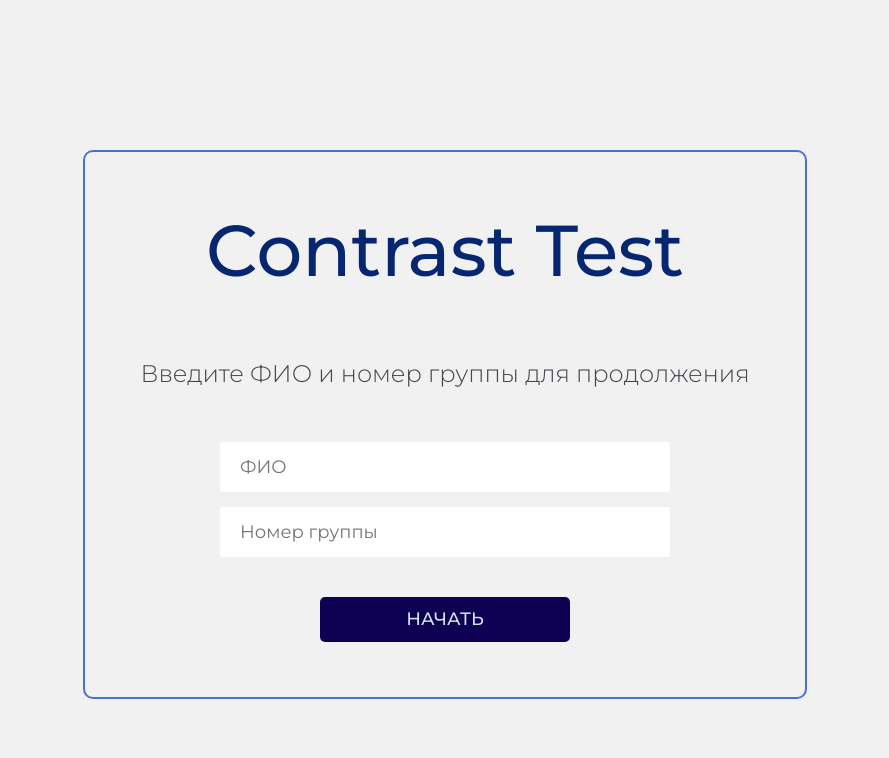
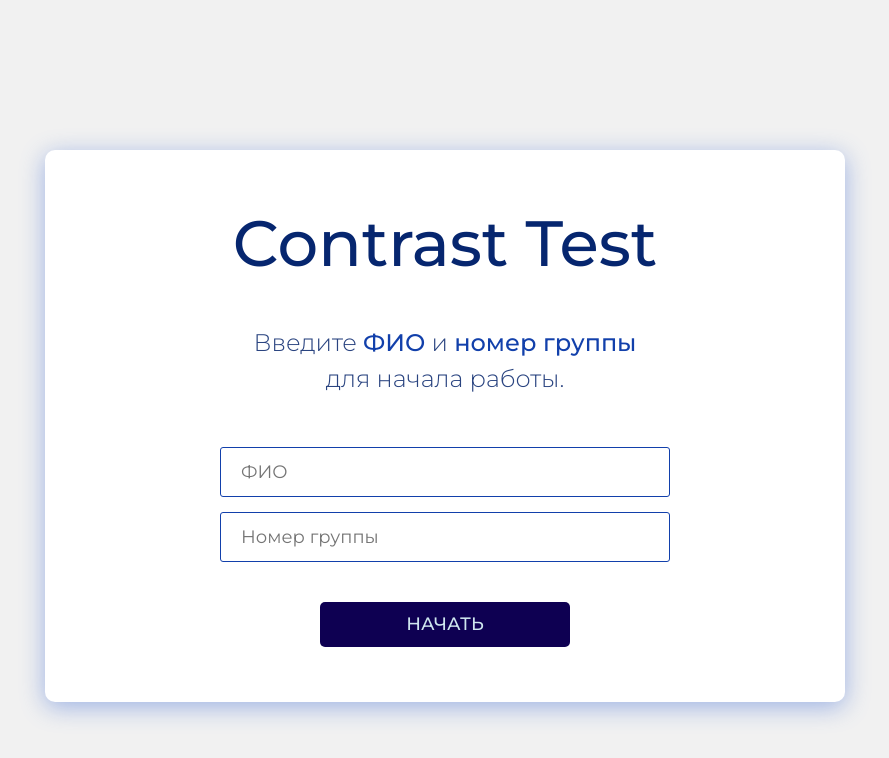
Before and after one commit to GaifullinDamir/contrast-test-app, a React (Create React App) app: page / in a window 1280 px wide. Shown: the top 758 px of the page, without its empty margins (195-1084 px from the left). Built offline with nearby package versions, Linux system fonts and the light colour scheme.

Commit message:
Завершил работу на StartPage

```diff
--- a/src/pages/StartPage/StartPage.js
+++ b/src/pages/StartPage/StartPage.js
@@ -6,7 +6,7 @@ const StartPage = () => {
       <div className='container'>
         <div className='start-page__wrapper'>
           <h1 className='header'>Contrast Test</h1>
-          <div className='descr'>Введите ФИО и номер группы для продолжения</div>
+          <div className='descr'>Введите <span>ФИО</span> и <span>номер группы</span> <br/> для начала работы.</div>
           <form className='start-page__form'>
             <input className='input' required type='text' placeholder='ФИО'/>
             <input className='input' required type='text' placeholder='Номер группы'/>
--- a/src/scss/base/_variables.scss
+++ b/src/scss/base/_variables.scss
@@ -8,5 +8,6 @@ $main-color-dark: #06266F;
 $main-color: #1240AB;
 $main-color-pale-dark: #2A4480;
 $main-color-pale-light: #4671D5;
+$main-color-pale-light-op50: #4671d57c;
 $main-color-light: #6C8CD5;
 $pale-white-color: #f1f1f1;
--- a/src/scss/blocks/_descr.scss
+++ b/src/scss/blocks/_descr.scss
@@ -1,6 +1,11 @@
 .descr {
     font-size: 24px;
-    color: $text-color-secondary;
+    color: $main-color-pale-dark;
     font-weight: 300;
-    margin-top: 55px;
+    margin-top: 35px;
+    text-align: center;
+    span {
+        color: $main-color;
+        font-weight: 500;
+    }
 }
--- a/src/scss/blocks/_header.scss
+++ b/src/scss/blocks/_header.scss
@@ -1,4 +1,4 @@
 .header {
-    font-size: 72px;
+    font-size: 64px;
     color: $main-color-dark;
 }
--- a/src/scss/blocks/_input.scss
+++ b/src/scss/blocks/_input.scss
@@ -2,7 +2,7 @@ input {
     height: 50px;
     width: 450px;
     margin-bottom: 15px;
-    border: none;
+    border: 1px solid $main-color;
     border-radius: 3px;
     padding: 0 20px;
     color: $text-color-secondary;
@@ -10,3 +10,8 @@ input {
     font-style: normal;
     font-weight: 400;
 }
+
+input:focus{
+    outline: none;
+    box-shadow: 0px 0px 5px 0px $main-color-pale-light-op50;
+}
--- a/src/scss/blocks/pages/_startPage.scss
+++ b/src/scss/blocks/pages/_startPage.scss
@@ -6,14 +6,16 @@
     display: flex;
     justify-content: center;
     &__wrapper {
+        min-width: 800px;
+        min-height: 500px;
         margin-top: 150px;
         display: flex;
         flex-direction: column;
         align-items: center;
-        border: 2px solid $main-color-pale-light;
-        background: $pale-white-color;
+        background: #ffffff;
         border-radius: 10px;
         padding: 55px;
+        box-shadow: 0px 5px 25px 0px $main-color-pale-light-op50;
     }
     &__form {
         margin-top: 50px;
```
